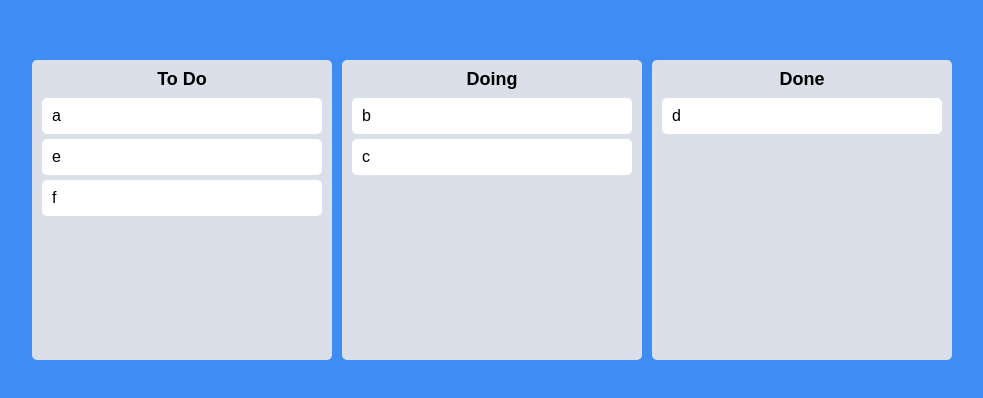
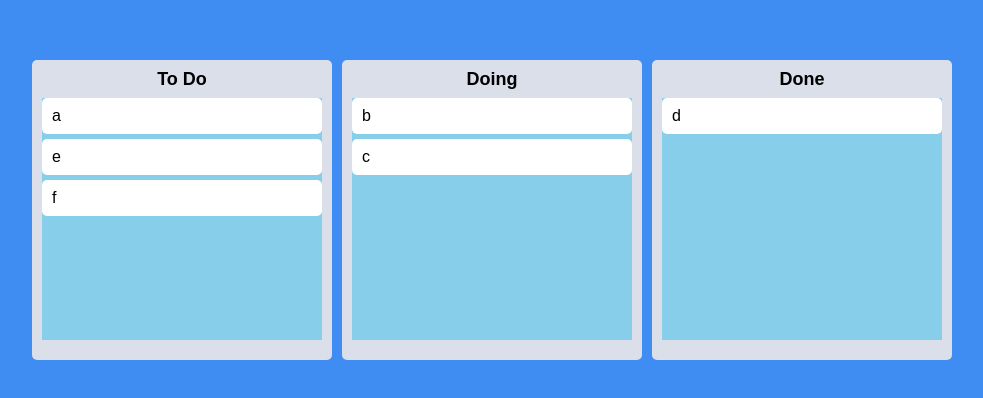
Before and after one commit to junghong0512/react_master, a React (Create React App) app: page / in a window 1280 px wide. Shown: the part 190-588 px from the top of the page, without its empty margins (148-1131 px from the left). Built offline with nearby package versions, Linux system fonts and the light colour scheme.

Commit message:
#6.11 Droppable Snaphsot

```diff
--- a/src/Components/Board.tsx
+++ b/src/Components/Board.tsx
@@ -11,6 +11,8 @@ const Wrapper = styled.div`
   background-color: ${(props) => props.theme.boardColor};
   border-radius: 5px;
   min-height: 300px;
+  display: flex;
+  flex-direction: column;
 `;
 
 const Title = styled.h2`
@@ -18,6 +20,22 @@ const Title = styled.h2`
   font-weight: 600;
   margin-bottom: 10px;
   font-size: 18px;
+`;
+
+interface IAreaProps {
+  isDraggingOver: boolean;
+  isDraggingFromThis: boolean;
+}
+
+const Area = styled.div<IAreaProps>`
+  background-color: ${(props) =>
+    props.isDraggingOver
+      ? "gray"
+      : props.isDraggingFromThis
+      ? "green"
+      : "skyblue"};
+  flex-grow: 1;
+  transition: background-color 0.5s ease-in-out;
 `;
 
 interface IBoardProps {
@@ -30,13 +48,18 @@ function Board({ toDos, boardId }: IBoardProps) {
     <Wrapper>
       <Title>{boardId}</Title>
       <Droppable droppableId={boardId}>
-        {(magic) => (
-          <div ref={magic.innerRef} {...magic.droppableProps}>
+        {(magic, info) => (
+          <Area
+            isDraggingOver={info.isDraggingOver}
+            isDraggingFromThis={Boolean(info.draggingFromThisWith)}
+            ref={magic.innerRef}
+            {...magic.droppableProps}
+          >
             {toDos.map((todo, index) => (
               <DragabbleCard key={todo} todo={todo} index={index} />
             ))}
             {magic.placeholder}
-          </div>
+          </Area>
         )}
       </Droppable>
     </Wrapper>
```
